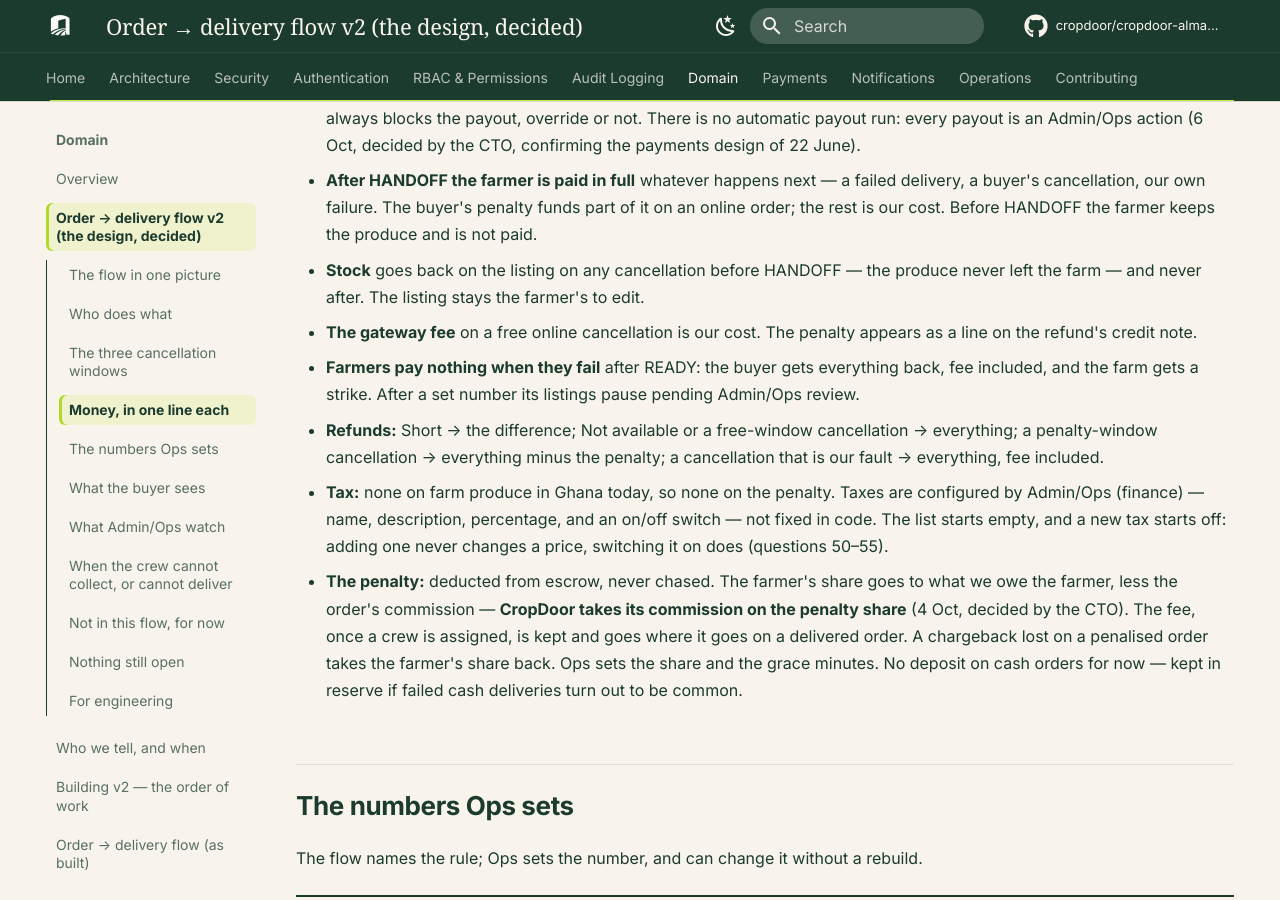
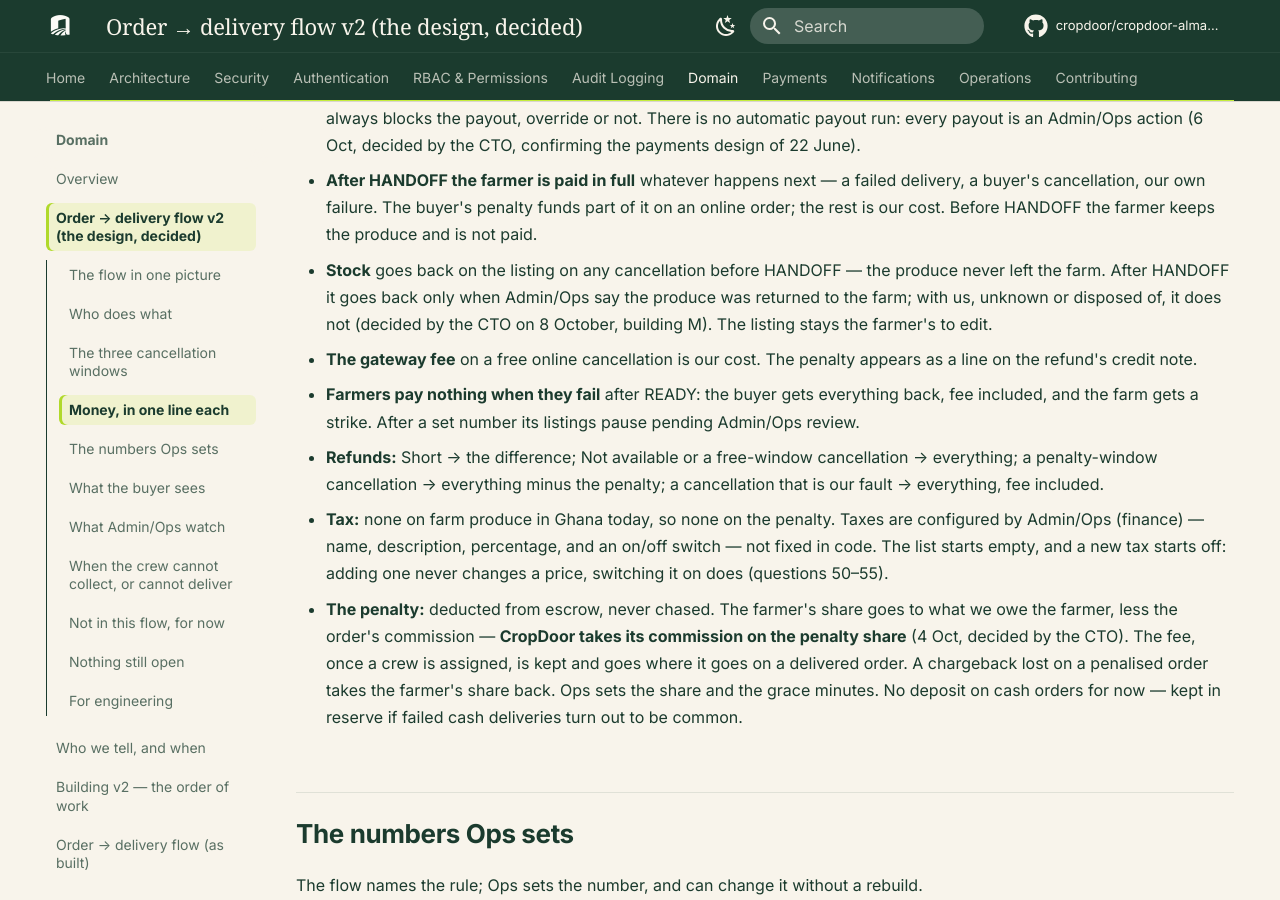
Before and after one commit to cropdoor/cropdoor-almanac, an MkDocs documentation site: the page built from docs/domain/order-delivery-flow-v2.md, in a window 1280 px wide and 900 px high, scrolled down 4755 px. Built offline with MkDocs 1.6.1 and Material for MkDocs 9.7.7, drawn with Linux system fonts in a browser that asks for light colours; some web fonts are replaced; comment, search, counter and statistics services are not loaded.

Commit message:
Decision 8 Oct: produce returned to the farm after HANDOFF goes back on the listing; HANDOFF is its own state

```diff
--- a/docs/domain/order-delivery-flow-v2.md
+++ b/docs/domain/order-delivery-flow-v2.md
@@ -71,7 +71,7 @@ Two moments inside the penalty window where the buyer may still cancel free, bec
 - **Cash on delivery:** the delivery agent takes the cash at the door, before handing over, and remits it at the end of the run day — to the office or by mobile money to CropDoor's account — recorded per agent per day. Admin/Ops see cash outstanding per agent.
 - **A dispute** resolves to a partial or full refund. Online, it comes back out of escrow; on a cash order, by mobile money to the buyer's registered number. Who bears it is named in the resolution — the farm's payable, or our cost — never automatic. The payout run does not pay an order until its dispute window has closed, so a farmer is normally not paid on an order that can still be disputed. The one exception: Admin/Ops may pay a farmer early, inside the window, with an explicit override that is audited and flags the payout as paid early. An open dispute, or a refund still owed or in flight, always blocks the payout, override or not. There is no automatic payout run: every payout is an Admin/Ops action (6 Oct, decided by the CTO, confirming the payments design of 22 June).
 - **After HANDOFF the farmer is paid in full** whatever happens next — a failed delivery, a buyer's cancellation, our own failure. The buyer's penalty funds part of it on an online order; the rest is our cost. Before HANDOFF the farmer keeps the produce and is not paid.
-- **Stock** goes back on the listing on any cancellation before HANDOFF — the produce never left the farm — and never after. The listing stays the farmer's to edit.
+- **Stock** goes back on the listing on any cancellation before HANDOFF — the produce never left the farm. After HANDOFF it goes back only when Admin/Ops say the produce was returned to the farm; with us, unknown or disposed of, it does not (decided by the CTO on 8 October, building M). The listing stays the farmer's to edit.
 - **The gateway fee** on a free online cancellation is our cost. The penalty appears as a line on the refund's credit note.
 - **Farmers pay nothing when they fail** after READY: the buyer gets everything back, fee included, and the farm gets a strike. After a set number its listings pause pending Admin/Ops review.
 - **Refunds:** Short → the difference; Not available or a free-window cancellation → everything; a penalty-window cancellation → everything minus the penalty; a cancellation that is our fault → everything, fee included.
```
Also changed, not shown: docs/domain/order-delivery-flow-v2-build-order.md (+1 -0 lines).
